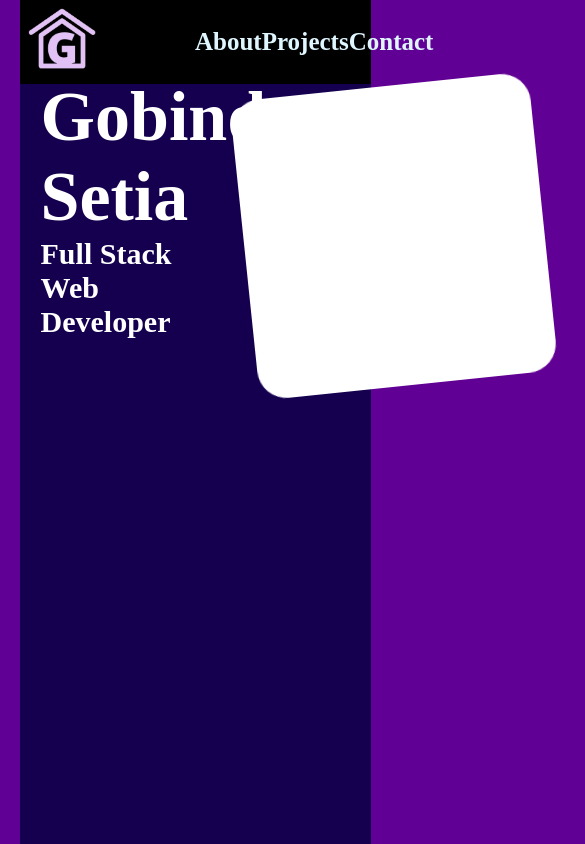
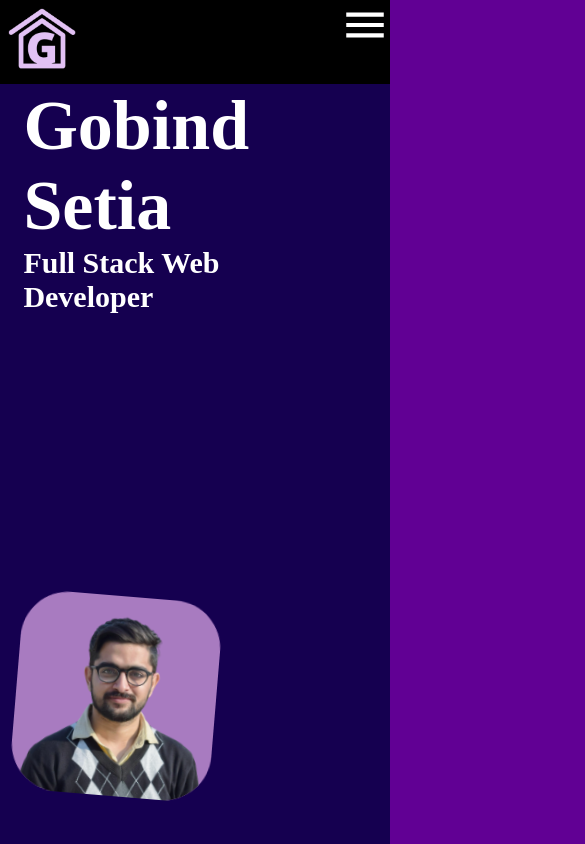
Before and after one commit to GobindSetia/portfolio, a React (Create React App) app: page / in a window 390 px wide. Shown: the top 844 px of the page, 585 px wide, since content can reach past the window. Built offline with nearby package versions, Linux system fonts and the light colour scheme; a web font is replaced by a local one.

Commit message:
Final Submit

```diff
--- a/src/App.css
+++ b/src/App.css
@@ -5,7 +5,7 @@ body{
   }
   .App {
     width: 90%;
-    margin: auto;
+    margin: 0px auto;
 
   }
 .sectionHeading{
@@ -31,6 +31,7 @@ margin: 0 0 0 0;
     width: 90%;
     left: 5%;
     z-index: 5;
+    justify-content: space-between;
   }
   #navbar a{
     color: #DFF6FF;
@@ -82,6 +83,12 @@ margin: 0 0 0 0;
   }
   .loader{
     text-align: center;
+    width: 60%;
+    margin: auto;
+    display: flex;
+    flex-wrap: wrap;
+    align-items: center;
+  justify-content: center;
   }
 
 
@@ -123,7 +130,6 @@ margin: 0 0 0 0;
 .project{
   border: 1px solid white;
   border-radius: 30px;
-  height: 200%;
   background-color: #ffffff;
   color: #000000;
 }
@@ -132,7 +138,7 @@ margin: 0 0 0 0;
   margin: 10px;
 }
 .projectImage{
-  height: 50%;
+  height: 300px;
   border-top-left-radius: inherit;
   border-top-right-radius: inherit;
 }
@@ -140,11 +146,13 @@ margin: 0 0 0 0;
   background-image: url("./assets/travelocity-clone.png") ;
   background-position: center;
   background-size: 100%;
+  background-repeat: no-repeat;
 }
 #vijaysalesImage{
   background-image: url("./assets/vijaysales-clone.png") ;
   background-position: center;
   background-size: 100%;
+  background-repeat: no-repeat;
 }
 .project button{
   padding: 10px;
@@ -184,5 +192,89 @@ margin: 0 0 0 0;
   #footer{
     height: 10vh;
     background-color: #150050;
-    padding: 5px 30px 0 30px;
+    padding: 0px 30px 0 30px;
+    text-align: center;
   }
+  #footer p{
+    margin: 0px;
+  }
+
+  @media only screen and (max-width: 1300px) {
+    .App {
+      width: 100%;
+      margin: auto;
+    }
+    #navbar{
+      width: 100%;
+      left: 0%;
+    }
+  }
+
+
+  .dropdown{
+    display: none;
+  }
+  @media screen and (max-width: 800px) {
+    #navbarRight a:not(:first-child) {display: none;}
+    #navbarRight a.icon {
+      float: right;
+      display: block;
+    }
+  }
+  @media screen and (max-width: 1300px) {
+    #navbarRight{
+      display: none;
+    }
+    .dropdown {
+      position: relative;
+      display: inline-block;
+      width: 20%;
+      text-align: right;
+    }
+
+    .dropdown-content {
+      display: none;
+      position: absolute;
+      right: 20px;
+      background-color: #000000;
+      min-width: 100px;
+      padding: 12px 16px;
+      z-index: 1;
+    }
+
+    .dropdown:hover .dropdown-content {
+      display: flex;
+      flex-direction: column;
+      color: white;
+      font-size: 30px;
+    }
+
+    #intro{
+      display: flex;
+      flex-direction: column;
+      height: 100%;
+    }
+
+    #mainSection{
+      height: 120vh;
+    }
+    #about{
+      height: 120vh;
+    }
+    #projects{
+      height: 200vh;
+      background-color: #150050;
+      padding: 5px 0px 0 0px;
+    }
+    #projectsDiv{
+      display: grid;
+      grid-template-columns: repeat(1,1fr);
+      height: 90%;
+      grid-gap: 40px;
+    }
+    .projectImage{
+      height: 50%;
+      border-top-left-radius: inherit;
+      border-top-right-radius: inherit;
+    }
+  }
--- a/src/components/Footer.jsx
+++ b/src/components/Footer.jsx
@@ -1,13 +1,12 @@
-import "./loader.css"
+import "./loader.css";
 export const Footer = () => {
   return (
     <section id="footer">
       <div>
-        <span></span>
-        <span></span>
-        <span></span>
-        <span></span>
-        <span></span>
+        <p>Thank You for visiting. </p>
+        <p>
+          ©2022 Designed & Built by Gobind Setia.<a href="https://github.com/GobindSetia/portfolio" target="_blank"><img src="https://img.icons8.com/ios-glyphs/30/000000/github.png"/></a>
+        </p>
       </div>
     </section>
   );
--- a/src/components/MainSection.jsx
+++ b/src/components/MainSection.jsx
@@ -1,4 +1,5 @@
-
+import MyPic from  "../assets/me.png"
+import MyPic2 from  "../assets/GobindSetia.png"
 import "./imageBox.css";
 export const Home = () => {
   return (
@@ -8,8 +9,7 @@ export const Home = () => {
           <h1 id="myName"></h1> <h2 id="designation"></h2>
         </div>
         <div id="imageDiv">
-          <div class="box"></div>
-          <div class="boxImage"></div>
+          <div class="box boxImage"><img src={MyPic2} alt="" /></div>
         </div>
       </div>
     </section>
--- a/src/components/Navbar.jsx
+++ b/src/components/Navbar.jsx
@@ -1,10 +1,13 @@
 import home from "../assets/home.png";
+import MenuIcon from '@material-ui/icons/Menu';
 export const Navbar = () => {
   return (
     <nav>
       <div id="navbar">
         <div id="navbarLeft">
-            <a href="#mainSection"><img src={home} alt="" height={"100%"}/></a>
+          <a href="#mainSection">
+            <img src={home} alt="" height={"100%"} />
+          </a>
         </div>
 
         <div id="navbarRight">
@@ -12,6 +15,14 @@ export const Navbar = () => {
           <a href="#projects">Projects</a>
           <a href="#contact">Contact</a>
         </div>
+        <div class="dropdown">
+          <span><MenuIcon style={{ fontSize: 50 }}/></span>
+          <div class="dropdown-content">
+          <a href="#about">About</a>
+          <a href="#projects">Projects</a>
+          <a href="#contact">Contact</a>
+          </div>
+        </div>
       </div>
     </nav>
   );
--- a/src/components/imageBox.css
+++ b/src/components/imageBox.css
@@ -7,47 +7,43 @@ position:relative;
   left:10%;
   width: 300px;
   height: 300px;
-  background-color: #fff;
+  background-color: #a87bc0;
   box-sizing: border-box;
-  animation:schaler 10s;
+  animation:schaler 5s;
   animation-iteration-count: infinite;
-  /* Safari and Chrome*/
-  -webkit-animation:schaler 10s;
-  -webkit-animation-iteration-count: infinite;
-  z-index: 1;
 }
 .boxImage{
     position:absolute;
-    top:15%;
-    left:15%;
-    z-index: 3;
+    top:10%;
+    left:10%;
+    z-index: 1;
     font-size: 30px;
+}
+.boxImage>img{
+  width: 100%;
+  border-radius:inherit;
 }
 @keyframes schaler
   {
   from {transform: scale(1,1);}
-  40% {transform: scale(0.2,0.2);
-			border-radius:30px;
-			transform:rotate(180deg);
+  40% {transform: scale(0.5,0.5);
+			border-radius:50px;
+			transform:rotate(5deg);
   }
-  60% {transform: scale(0.2,0.2);
-			border-radius:30px;
-			transform:rotate(-180deg);
+  60% {transform: scale(0.5,0.5);
+			border-radius:50px;
+			transform:rotate(-5deg);
   }
   to {transform: scale(1,1);}
  }
 
-/* Safari and Chrome */
-@-webkit-keyframes schaler
-	{
-  from {-webkit-transform: scale(1,1);}
-  40% {-webkit-transform: scale(0.2,0.2);
-			border-radius:30px;
-			-webkit-transform:rotate(180deg);
+
+
+
+@media screen and (max-width: 800px) {
+  .box{
+  left:10%;
+  width: 200px;
+  height: 200px;
   }
-  60% {-webkit-transform: scale(0.2,0.2);
-			border-radius:30px;
-			-webkit-transform:rotate(-180deg);
-  }
-  to {-webkit-transform: scale(1,1);}
 }
```
Also changed, not shown: src/assets/GobindSetia.png (added), src/assets/me.png (added). Lines whose indentation alone changed are shown as unchanged.
